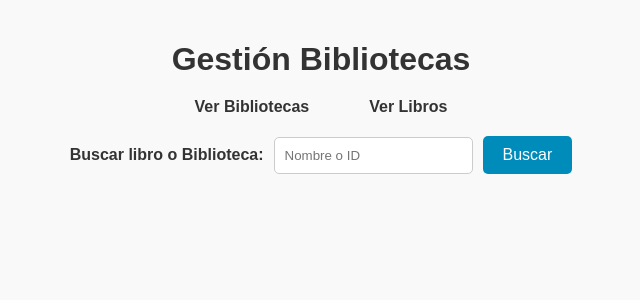
After one commit to JoanValorr/Biblioteca, a PHP site: page / in a window 1280 px wide. The commit adds this page. Shown: the top 300 px of the page, without its empty margins (319-959 px from the left). Run offline with PHP 8.4, Linux system fonts and the light colour scheme.

Commit message:
Añadimos index nevo, y subimos para hacer pull desde el resto de ramas

```diff
--- a/conexionBBDD/index.php
+++ b/conexionBBDD/index.php
@@ -34,5 +34,5 @@ echo '<input type="submit" name="action" value="Guardar"></input>';
 if (isset($conn)) {
     mysqli_close($conn); // Cierra la conexión con la base de datos.
 }
-include_once('creacionBibliotecas.php');
+include_once 'creacionBibliotecas.php';
 ?>
--- a/css/styles.css
+++ b/css/styles.css
@@ -6,54 +6,77 @@ body {
     padding: 20px;
 }
 
+/* Encabezado */
 h1 {
     text-align: center;
     color: #333;
     margin-bottom: 20px;
 }
 
-/* Estilos para la tabla */
-table {
-    width: 100%;
-    border-collapse: collapse;
+/* Estilos de navegación */
+nav ul {
+    list-style-type: none;
+    padding: 0;
+    display: flex;
+    justify-content: center;
     margin-bottom: 20px;
-    background-color: #fff;
 }
 
-th, td {
-    border: 1px solid #ccc;
-    padding: 10px;
-    text-align: left;
+nav ul li {
+    margin: 0 15px;
 }
 
-tr:nth-child(even) {
-    background-color: #f2f2f2;
+nav ul li a {
+    text-decoration: none;
+    color: #333;
+    font-weight: bold;
+    padding: 10px 15px;
+    border-radius: 5px;
+    transition: background-color 0.3s ease, color 0.3s ease;
 }
 
-tr:hover {
-    background-color: #eaeaea;
+nav ul li a:hover {
+    background-color: #007bb5; /* Azul oscuro al pasar el mouse */
+    color: white;
 }
 
-th {
-    background-color: #a5a5a5;
-    color: white;
-    text-align: center;
+/* Formulario de búsqueda */
+form {
+    display: flex;
+    justify-content: center;
+    align-items: center;
+    margin-top: 20px;
+    gap: 10px;
 }
 
-/* Botón Guardar */
-input[type="submit"] {
+form label {
+    font-weight: bold;
+    color: #333;
+}
+
+form input[type="text"] {
+    padding: 10px;
+    border: 1px solid #ccc;
+    border-radius: 5px;
+    transition: border-color 0.3s ease;
+}
+
+form input[type="text"]:focus {
+    border-color: #007bb5; /* Borde azul al enfocarse */
+    outline: none;
+}
+
+form button {
     background-color: #008CBA; /* Azul */
     color: white;
-    padding: 12px 24px;
+    padding: 10px 20px;
     border: none;
     border-radius: 5px;
     cursor: pointer;
     font-size: 16px;
-    display: block;
-    margin: 0 auto; /* Centra el botón */
     transition: background-color 0.3s ease;
 }
 
-input[type="submit"]:hover {
-    background-color: #007bb5; /* Color más oscuro al pasar el mouse */
+form button:hover {
+    background-color: #007bb5; /* Azul oscuro al pasar el mouse */
 }
--- /dev/null
+++ b/index.php
@@ -0,0 +1,24 @@
+<!DOCTYPE html>
+<html lang="es">
+<head>
+    <meta charset="UTF-8">
+    <meta name="viewport" content="width=device-width, initial-scale=1.0">
+    <link rel="stylesheet" href="css/styles.css">
+    <title>Página Principal</title>
+</head>
+<body>
+    <h1>Gestión Bibliotecas</h1>
+    <nav>
+        <ul>
+            <li><a href="peliculas/index.php">Ver Bibliotecas</a></li>
+            <li><a href="series/index.php">Ver Libros</a></li>
+        </ul>
+    </nav>
+    <!-- Formulario de Búsqueda -->
+    <form action="buscar.php" method="GET">
+        <label for="search">Buscar libro o Biblioteca:</label>
+        <input type="text" id="search" name="query" placeholder="Nombre o ID">
+        <button type="submit">Buscar</button>
+    </form>
+</body>
+</html>
```
